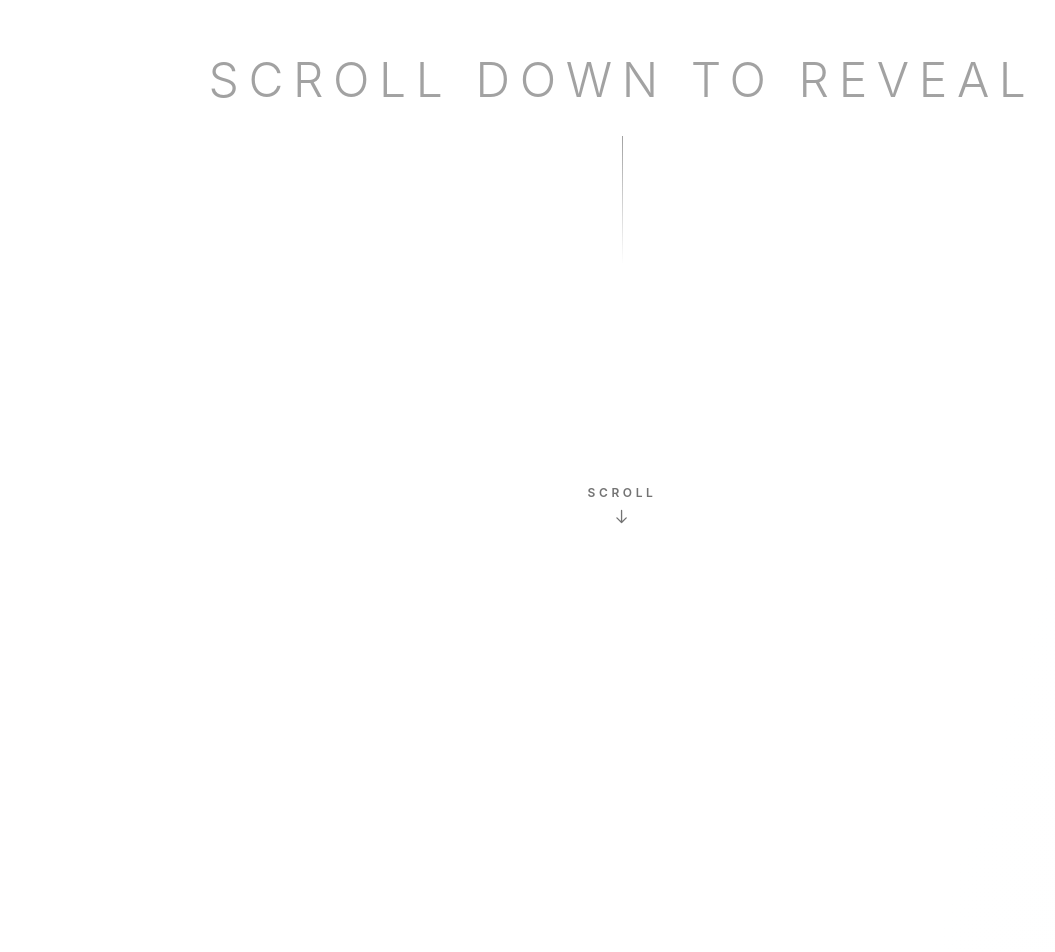
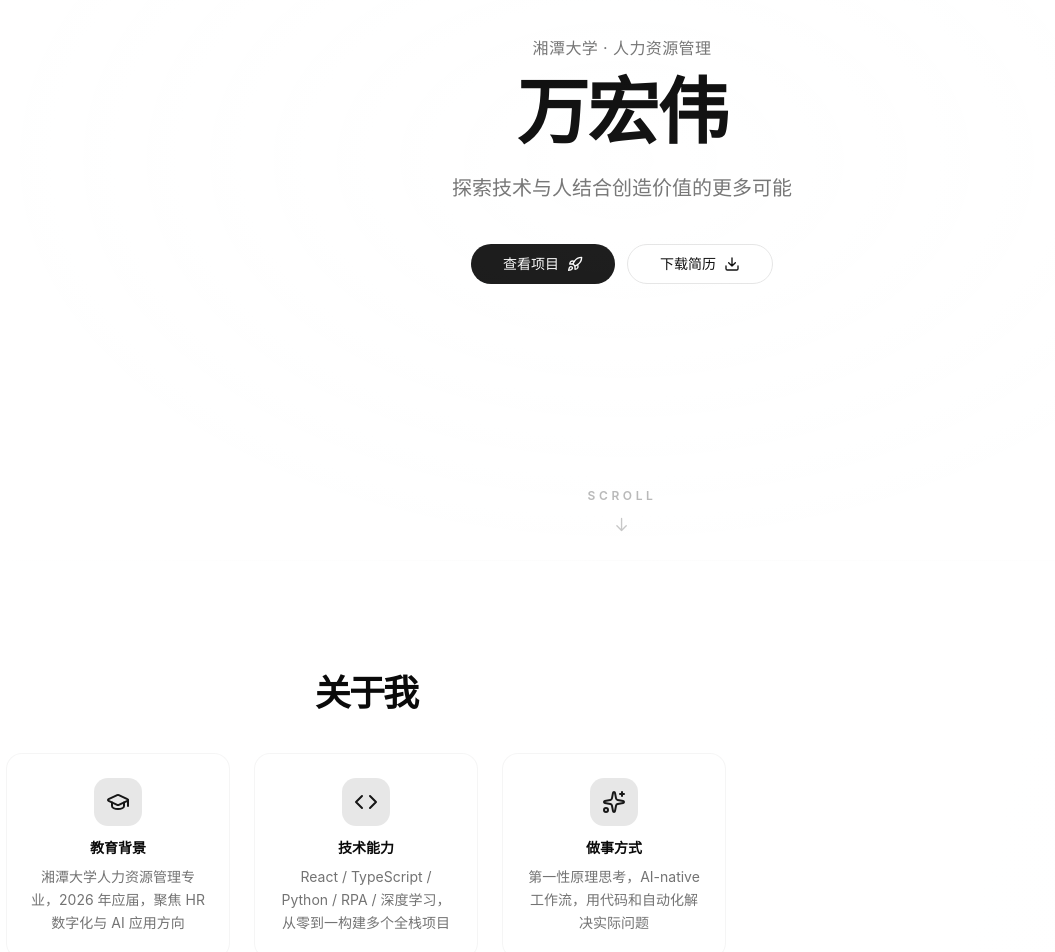
Before and after one commit to zhangdiki/-Diki--space, a React (Vite) app: page / in a window 1280 px wide. Shown: the part 240-1192 px from the top of the page, without its empty margins (18-1073 px from the left). Built offline with nearby package versions, Linux system fonts and the light colour scheme.

Commit message:
chore: update resume PDF

```diff
--- a/src/App.tsx
+++ b/src/App.tsx
@@ -154,6 +154,7 @@ function PersonalWebsite() {
           </div>
           <nav className="hidden md:flex gap-6">
             <a href="#hero" className="text-sm font-medium transition-colors hover:text-primary">首页</a>
+            <a href="#about" className="text-sm font-medium transition-colors hover:text-primary">关于</a>
             <a href="#features" className="text-sm font-medium transition-colors hover:text-primary">项目</a>
             <a href="#journey" className="text-sm font-medium transition-colors hover:text-primary">成长</a>
             <a href="#contact" className="text-sm font-medium transition-colors hover:text-primary">联系</a>
@@ -178,7 +179,7 @@ function PersonalWebsite() {
             <button onClick={toggleMenu}><X className="h-6 w-6" /></button>
           </div>
           <motion.nav variants={stagger} initial="hidden" animate="visible" className="container grid gap-3 pb-8 pt-6">
-            {[{ n: "首页", h: "#hero" }, { n: "项目", h: "#features" }, { n: "成长", h: "#journey" }, { n: "联系", h: "#contact" }, { n: "AI学习室", h: "/learn" }].map((item, i) => (
+            {[{ n: "首页", h: "#hero" }, { n: "关于", h: "#about" }, { n: "项目", h: "#features" }, { n: "成长", h: "#journey" }, { n: "联系", h: "#contact" }, { n: "AI学习室", h: "/learn" }].map((item, i) => (
               <motion.div key={i} variants={itemIn}><a href={item.h} className="flex items-center justify-between rounded-full px-4 py-3 text-lg font-medium hover:bg-accent" onClick={toggleMenu}>{item.n}</a></motion.div>
             ))}
             <motion.div variants={itemIn} className="px-4 pt-4">
@@ -191,26 +192,117 @@ function PersonalWebsite() {
       )}</AnimatePresence>
 
       <main className="flex-1">
-        {/* ========== SCROLL DOWN COVER ========== */}
-        <section className="relative z-20 w-full min-h-screen bg-background flex flex-col items-center justify-center text-foreground">
-          <div className="absolute inset-0 bg-[radial-gradient(circle_at_top_center,rgba(255,255,255,0.03)_0%,transparent_60%)] pointer-events-none" />
+        {/* ========== HERO ========== */}
+        <section id="hero" className="relative z-20 w-full min-h-screen flex flex-col items-center justify-center text-foreground px-4">
+          <div className="absolute inset-0 bg-[radial-gradient(ellipse_at_center,rgba(255,255,255,0.04)_0%,transparent_70%)] pointer-events-none" />
 
-          <h1 className="text-4xl md:text-5xl font-light tracking-[0.2em] text-neutral-400 mb-8 uppercase text-center px-4">
-            Scroll down to reveal
-          </h1>
+          <motion.div
+            initial={{ opacity: 0, y: 30 }}
+            animate={{ opacity: 1, y: 0 }}
+            transition={{ duration: 0.8, ease: "easeOut" }}
+            className="text-center max-w-2xl"
+          >
+            <motion.p
+              initial={{ opacity: 0 }}
+              animate={{ opacity: 1 }}
+              transition={{ delay: 0.2, duration: 0.6 }}
+              className="text-sm md:text-base text-muted-foreground mb-4 tracking-wide"
+            >
+              湘潭大学 · 人力资源管理
+            </motion.p>
 
-          <div className="w-[1px] h-32 bg-gradient-to-b from-neutral-400 to-transparent" />
+            <motion.h1
+              initial={{ opacity: 0, y: 20 }}
+              animate={{ opacity: 1, y: 0 }}
+              transition={{ delay: 0.4, duration: 0.7 }}
+              className="text-5xl md:text-7xl font-bold tracking-tight mb-6"
+            >
+              万宏伟
+            </motion.h1>
 
-          <div className="absolute bottom-8 left-1/2 -translate-x-1/2 flex flex-col items-center gap-2 animate-bounce">
-            <span className="text-[10px] md:text-xs font-semibold tracking-[0.3em] text-neutral-500 uppercase">Scroll</span>
-            <svg className="w-4 h-4 text-neutral-500" fill="none" stroke="currentColor" viewBox="0 0 24 24">
+            <motion.p
+              initial={{ opacity: 0, y: 20 }}
+              animate={{ opacity: 1, y: 0 }}
+              transition={{ delay: 0.6, duration: 0.7 }}
+              className="text-lg md:text-xl text-muted-foreground max-w-lg mx-auto leading-relaxed mb-10"
+            >
+              探索技术与人结合创造价值的更多可能
+            </motion.p>
+
+            <motion.div
+              initial={{ opacity: 0, y: 20 }}
+              animate={{ opacity: 1, y: 0 }}
+              transition={{ delay: 0.8, duration: 0.7 }}
+              className="flex flex-col sm:flex-row gap-3 justify-center"
+            >
+              <Button className="rounded-full px-8" onClick={() => document.getElementById("features")?.scrollIntoView({ behavior: "smooth" })}>
+                查看项目
+                <Rocket className="ml-2 h-4 w-4" />
+              </Button>
+              <Button variant="outline" className="rounded-full px-8" onClick={() => window.open('/万宏伟-人力资源.pdf', '_blank')}>
+                下载简历
+                <svg className="ml-2 h-4 w-4" viewBox="0 0 24 24" fill="none" stroke="currentColor" strokeWidth="2" strokeLinecap="round" strokeLinejoin="round">
+                  <path d="M21 15v4a2 2 0 0 1-2 2H5a2 2 0 0 1-2-2v-4M7 10l5 5 5-5M12 15V3" />
+                </svg>
+              </Button>
+            </motion.div>
+          </motion.div>
+
+          <motion.div
+            initial={{ opacity: 0 }}
+            animate={{ opacity: 1 }}
+            transition={{ delay: 1.4, duration: 0.8 }}
+            className="absolute bottom-8 left-1/2 -translate-x-1/2 flex flex-col items-center gap-2"
+          >
+            <span className="text-[10px] md:text-xs font-semibold tracking-[0.3em] text-muted-foreground/50 uppercase">Scroll</span>
+            <motion.svg
+              animate={{ y: [0, 6, 0] }}
+              transition={{ duration: 2, repeat: Infinity }}
+              className="w-4 h-4 text-muted-foreground/40"
+              fill="none" stroke="currentColor" viewBox="0 0 24 24"
+            >
               <path strokeLinecap="round" strokeLinejoin="round" strokeWidth="2" d="M19 14l-7 7m0 0l-7-7m7 7V3" />
-            </svg>
-          </div>
+            </motion.svg>
+          </motion.div>
         </section>
 
-        {/* ========== CINEMATIC FOOTER ========== */}
-        <CinematicFooter />
+        {/* ========== 过渡分隔 ========== */}
+        <div className="h-px bg-gradient-to-r from-transparent via-primary/30 via-secondary/30 to-transparent" />
+
+        {/* ========== ABOUT ========== */}
+        <section id="about" className="w-full py-20 md:py-28">
+          <motion.div
+            initial="hidden"
+            whileInView="visible"
+            viewport={{ once: true }}
+            variants={fadeIn}
+            className="container px-4 md:px-6 max-w-3xl"
+          >
+            <motion.div variants={itemIn} className="text-center mb-10">
+              <h2 className="text-3xl font-bold tracking-tighter sm:text-4xl">关于我</h2>
+            </motion.div>
+            <motion.div variants={stagger} className="grid gap-6 md:grid-cols-3 text-center">
+              {[
+                { icon: <GraduationCap className="h-6 w-6" />, title: "教育背景", desc: "湘潭大学人力资源管理专业，2026 年应届，聚焦 HR 数字化与 AI 应用方向" },
+                { icon: <Code className="h-6 w-6" />, title: "技术能力", desc: "React / TypeScript / Python / RPA / 深度学习，从零到一构建多个全栈项目" },
+                { icon: <Sparkles className="h-6 w-6" />, title: "做事方式", desc: "第一性原理思考，AI-native 工作流，用代码和自动化解决实际问题" },
+              ].map((item, i) => (
+                <motion.div
+                  key={i}
+                  variants={itemIn}
+                  whileHover={{ y: -4 }}
+                  className="rounded-2xl border border-border/40 bg-card/60 p-6 transition-all hover:border-primary/20"
+                >
+                  <div className="mx-auto mb-3 flex h-12 w-12 items-center justify-center rounded-xl bg-primary/10 text-primary">
+                    {item.icon}
+                  </div>
+                  <h3 className="text-sm font-semibold mb-2">{item.title}</h3>
+                  <p className="text-sm text-muted-foreground leading-relaxed">{item.desc}</p>
+                </motion.div>
+              ))}
+            </motion.div>
+          </motion.div>
+        </section>
 
         {/* ========== 过渡分隔 ========== */}
         <div className="h-px bg-gradient-to-r from-transparent via-primary/30 via-secondary/30 to-transparent" />
@@ -300,7 +392,7 @@ function PersonalWebsite() {
                 ))}
               </div>
               <div className="flex gap-3 pt-2">
-                <motion.a whileHover={{ y: -3, scale: 1.1 }} href="#" className="rounded-full border p-2.5 text-muted-foreground hover:text-foreground hover:border-primary transition-colors" aria-label="GitHub"><IconGitHub className="h-5 w-5" /></motion.a>
+                <motion.a whileHover={{ y: -3, scale: 1.1 }} href="https://github.com/zhangdiki" target="_blank" rel="noopener noreferrer" className="rounded-full border p-2.5 text-muted-foreground hover:text-foreground hover:border-primary transition-colors" aria-label="GitHub"><IconGitHub className="h-5 w-5" /></motion.a>
               </div>
             </motion.div>
             <motion.div initial={{ opacity: 0, x: 50 }} whileInView={{ opacity: 1, x: 0 }} transition={{ duration: 0.6 }}
@@ -323,9 +415,7 @@ function PersonalWebsite() {
         </section>
       </main>
 
-      <footer className="w-full border-t py-8 text-center text-sm text-muted-foreground">
-        &copy; {new Date().getFullYear()} 万宏伟
-      </footer>
+      <CinematicFooter />
     </div>
   );
 }
```
Also changed, not shown: 1 other file (tests, documents, lock files or other folders).
